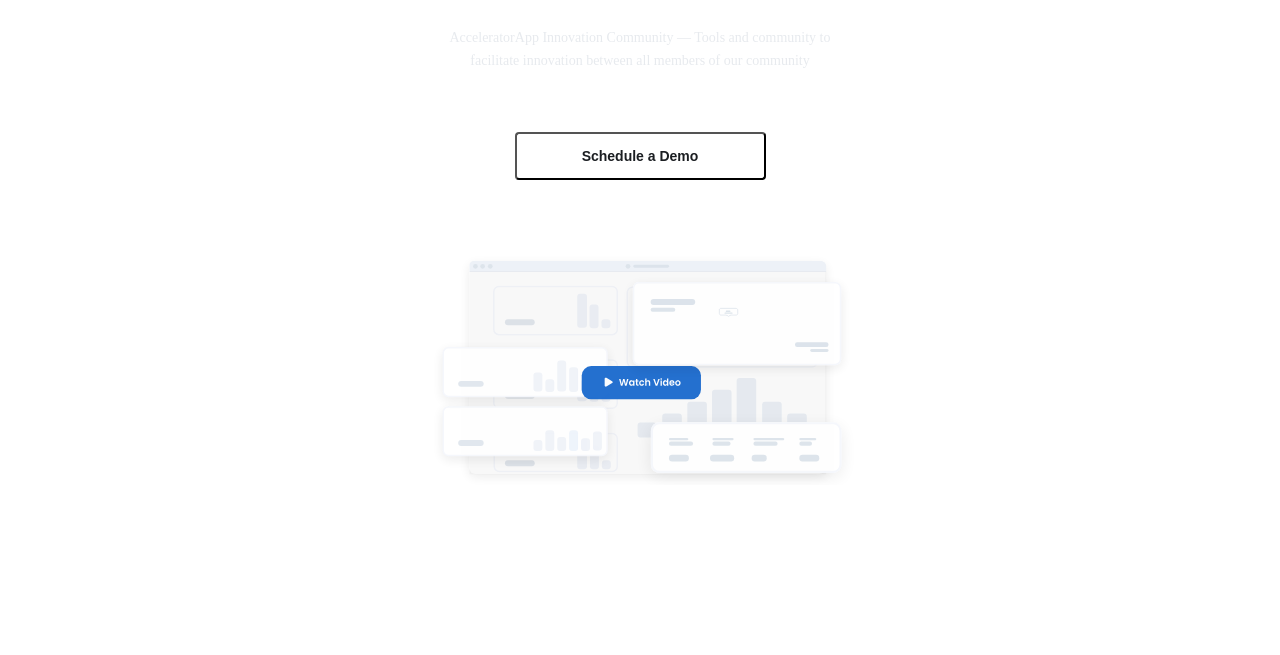
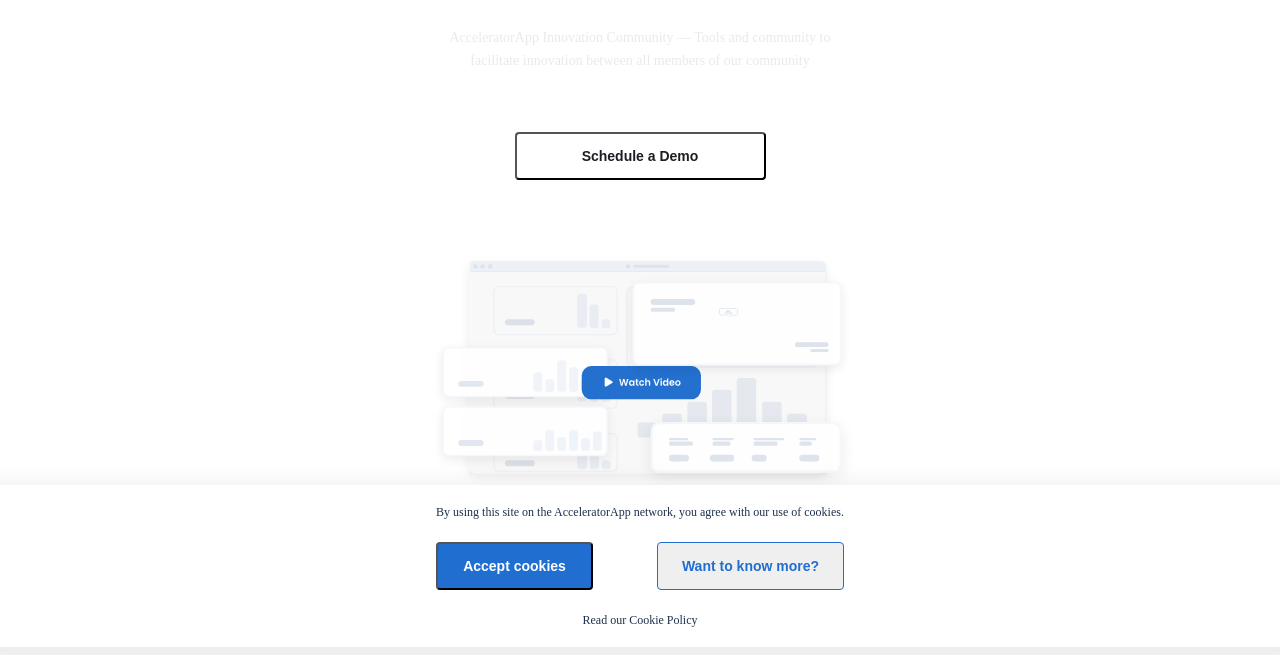
Before and after one commit to luis-pomare/AcceleratorApp-one-pager, a Gatsby site: page /header in a window 1280 px wide. Shown: the part 227-882 px from the top of the page. Before the commit the page ends 800 px from the top, so only its background shows below. Built offline with nearby package versions, Linux system fonts and the light colour scheme; Gatsby itself is replaced by a stand-in of ours.

Commit message:
Create cookies

```diff
--- /dev/null
+++ b/src/components/Cookies.js
@@ -0,0 +1,18 @@
+import React from "react"
+import * as style from "../styles/cookies.module.css"
+
+export default function Cookies() {
+  return (
+    <div className={style.container}>
+      <p className={style.paragraph}>
+        By using this site on the AcceleratorApp network, you agree with our use
+        of cookies.
+      </p>
+      <span className={style.buttons}>
+        <button className={style.buttonOne}>Accept cookies</button>
+        <button className={style.buttonTwo}>Want to know more?</button>
+      </span>
+      <p className={style.paragraph}>Read our Cookie Policy</p>
+    </div>
+  )
+}
--- a/src/pages/header.js
+++ b/src/pages/header.js
@@ -1,4 +1,5 @@
 import React from "react"
+import Cookies from "../components/Cookies"
 import * as style from "../styles/header.module.css"
 
 export default function Header() {
@@ -14,6 +15,7 @@ export default function Header() {
         Schedule a Demo
       </button>
       <img src="/Video.svg" alt="video logo" />
+      <Cookies />
     </header>
   )
 }
--- /dev/null
+++ b/src/styles/cookies.module.css
@@ -0,0 +1,47 @@
+.container {
+  width: 100vw;
+  box-shadow: 0px 8px 24px 8px rgba(0, 0, 0, 0.08);
+  display: flex;
+  flex-direction: column;
+  justify-content: center;
+  padding: 7px 12px;
+  background-color: #fff;
+}
+
+.paragraph {
+  font-style: normal;
+  font-weight: 500;
+  font-size: 12px;
+  line-height: 16px;
+  color: #1f304c;
+}
+
+.buttons {
+  display: flex;
+  justify-content: center;
+  gap: 5vw;
+  margin: 10px;
+}
+
+.buttonOne {
+  width: 157px;
+  height: 48px;
+  background: #206ecf;
+  border-radius: 4px;
+  font-weight: 600;
+  font-size: 14px;
+  line-height: 20px;
+  color: #fff;
+}
+
+.buttonTwo {
+  width: 187px;
+  height: 48px;
+  border: 1px solid #206ecf;
+  border-radius: 4px;
+  font-style: normal;
+  font-weight: 600;
+  font-size: 14px;
+  line-height: 22px;
+  color: #206ecf;
+}
```
